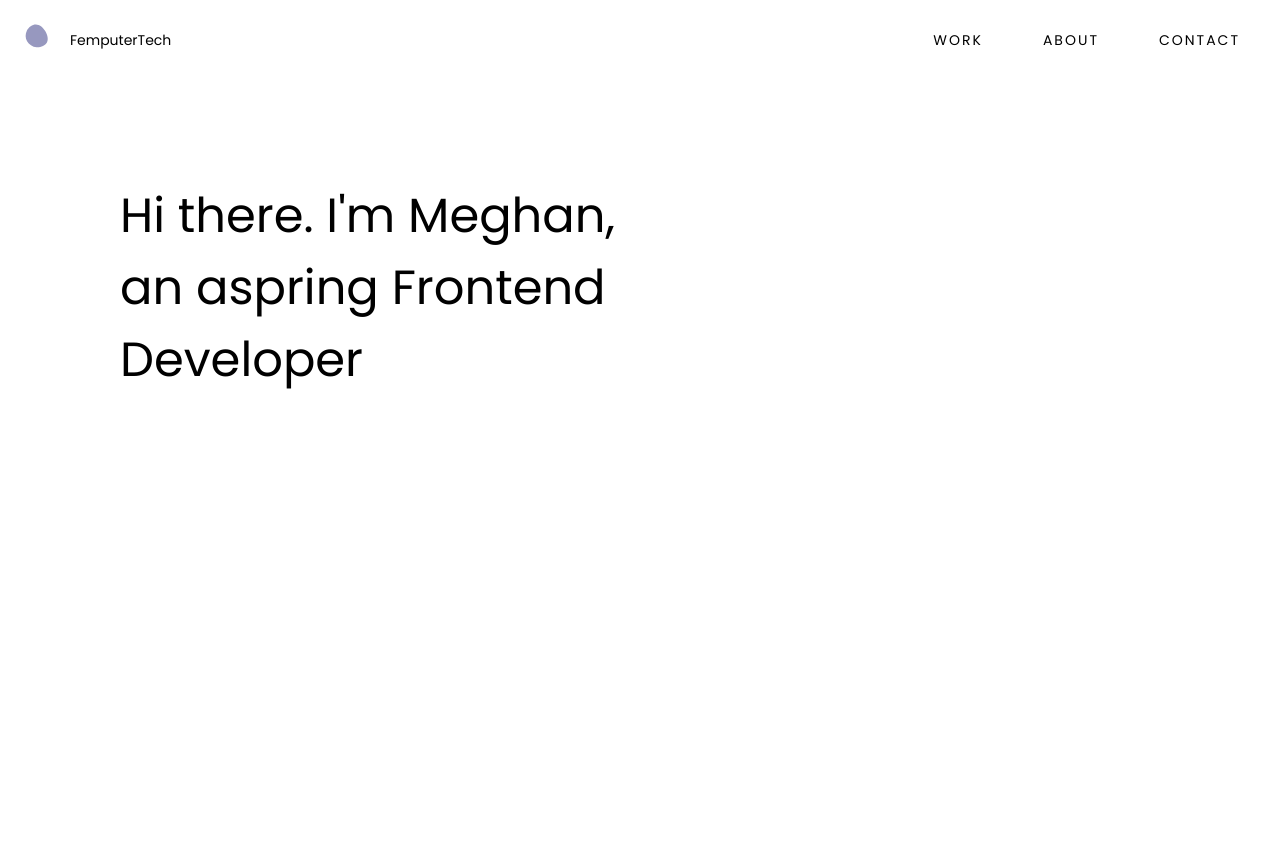
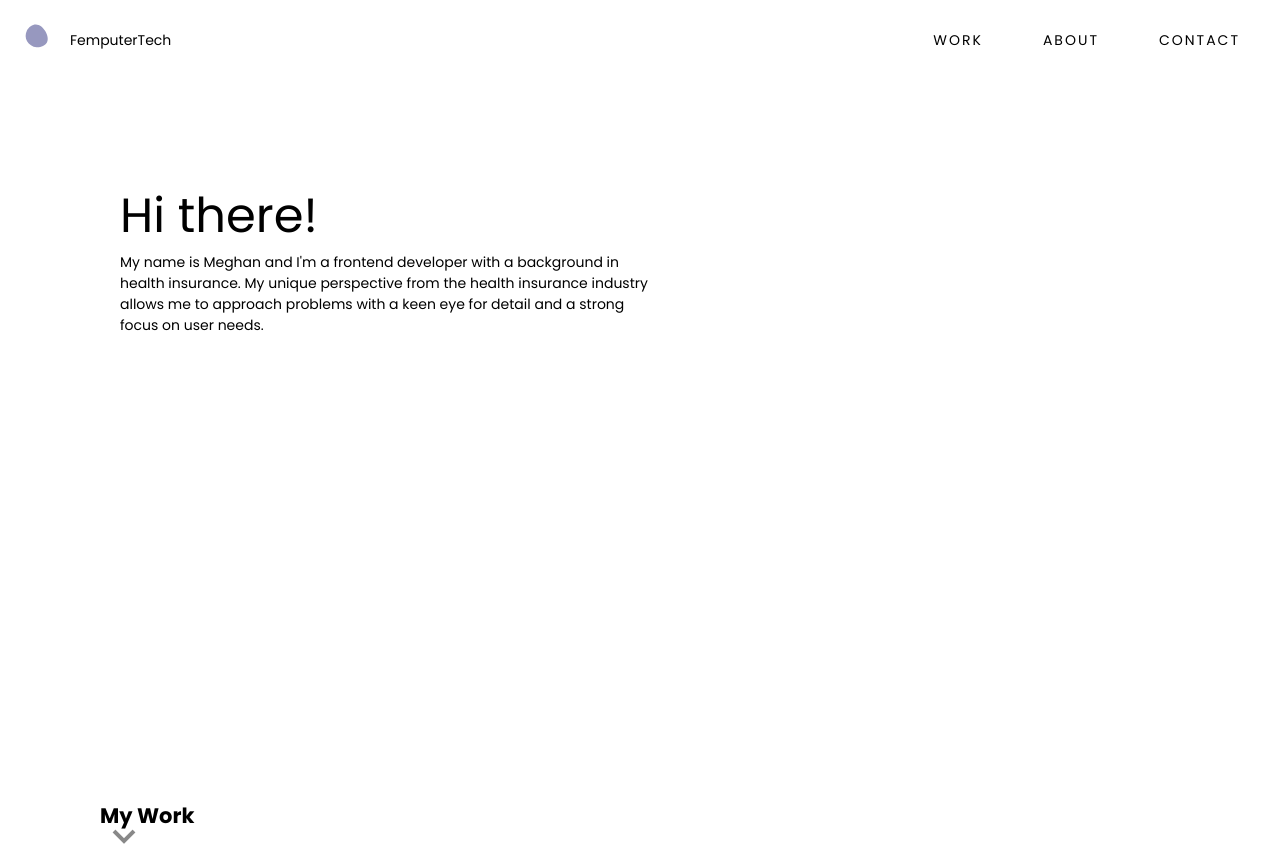
Before and after one commit to FemputerTech/MyWebsite, a Flask app: page / in a window 1280 px wide. Before the commit the page ends 389 px from the top, so only its background shows below. Run offline with Flask 3, Linux system fonts and the light colour scheme.

Commit message:
setup my index.html

```diff
--- a/templates/index.html
+++ b/templates/index.html
@@ -2,8 +2,23 @@
 {% extends "base.html" %}Home{% block content %}
 <section class="hero">
   <div class="hero-content">
-    <h1>Hi there. I'm Meghan, an aspring Frontend Developer</h1>
+    <h1>Hi there!</h1>
+    <p>
+      My name is Meghan and I'm a frontend developer with a background in health
+      insurance. My unique perspective from the health insurance industry allows
+      me to approach problems with a keen eye for detail and a strong focus on
+      user needs.
+    </p>
   </div>
   <div class="hero-image"></div>
+  <div class="next">
+    <i
+      class="icon bx bx-chevron-down bx-lg bx-fade-down bx-tada-hover"
+      onclick="scrollToSection('work')"
+    ></i>
+  </div>
+</section>
+<section class="work-content" id="work">
+  <h1>My Work</h1>
 </section>
 {% endblock %}
```
